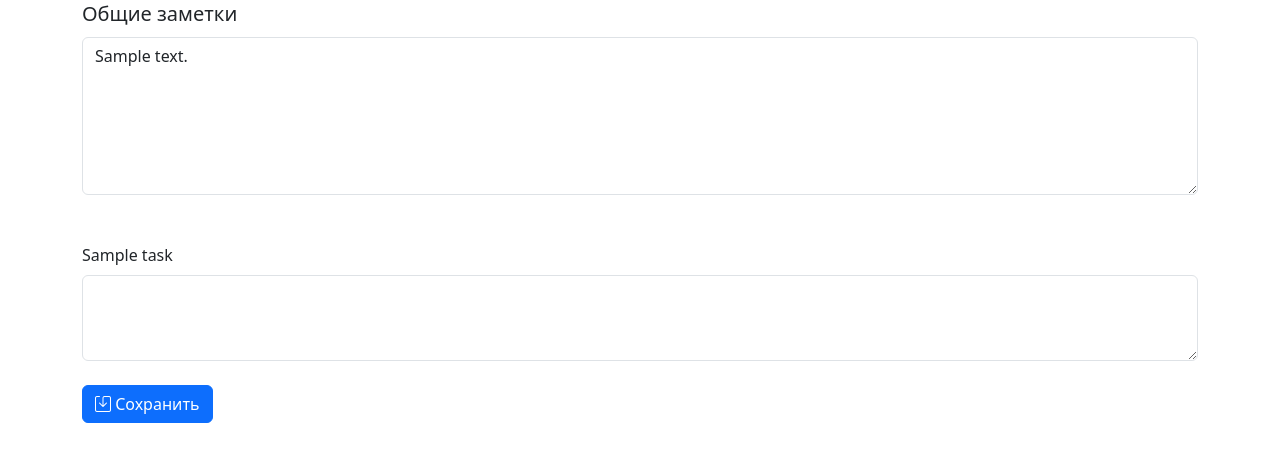
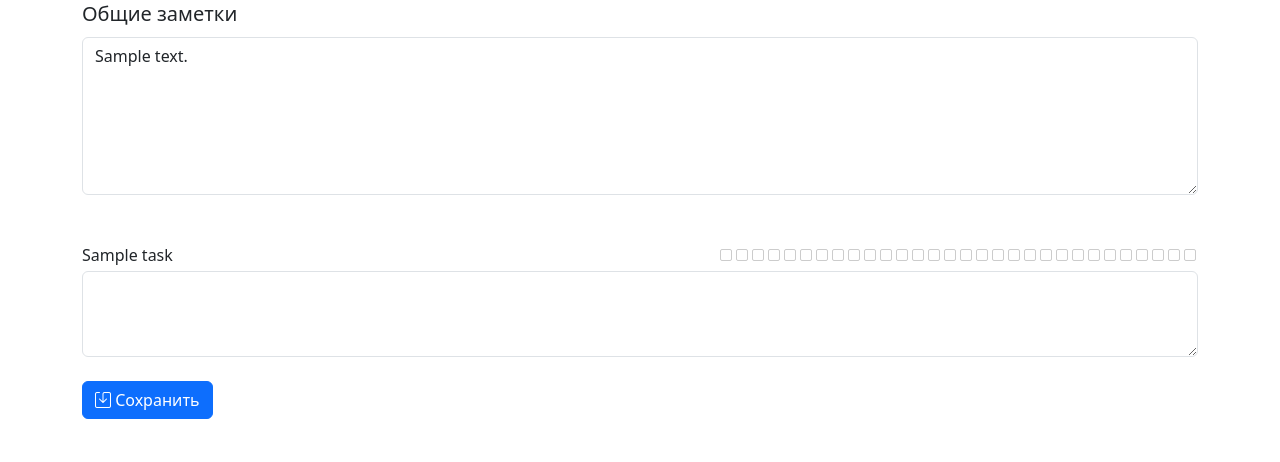
Before and after one commit to malyshev-vladimir/focus-log, a Flask app: template templates/daily.html in a window 1280 px wide. Shown: the part 150-612 px from the top of the page. Run offline with Flask 3, Linux system fonts and the light colour scheme; the template is opened without the code that fills it: most values are stand-ins (such as "Sample title", 1, 10 or a date in 2020).

Commit message:
feat: add task contribution squares
- created contribution.js with renderTaskContribution function
- added task-contribution <div> next to each task label in daily.html
- passed logs_by_date into daily.html from app.py for activity tracking
- called renderTaskContribution for each task based on logs_by_date
- added CSS styles for task-contribution container and activity squares
- aligned contribution squares next to task label using flexbox
- prepared layout for future responsive adjustment

```diff
--- a/app.py
+++ b/app.py
@@ -54,7 +54,8 @@ def daily_log():
         tasks=tasks,
         general_notes=general_notes,
         task_entries=task_entries,
-        current_date=current_date
+        current_date=current_date,
+        logs_by_date=logs_by_date
     )
 
 
--- a/templates/base.html
+++ b/templates/base.html
@@ -3,6 +3,10 @@
 <head>
     <meta charset="UTF-8">
     <title>{% block title %}Focus Log{% endblock %}</title>
+
+    <link href="https://cdn.jsdelivr.net/npm/bootstrap@5.3.3/dist/css/bootstrap.min.css" rel="stylesheet">
+    <link href="https://cdn.jsdelivr.net/npm/bootstrap-icons@1.10.5/font/bootstrap-icons.css" rel="stylesheet">
+
     <style>
         .custom-nav {
             display: flex;
@@ -20,15 +24,37 @@
         }
 
         .custom-nav a.active {
-            border: 2px solid #6c757d; /* тёмно-серая рамка */
+            border: 2px solid #6c757d;
             font-weight: bold;
         }
+
+        .task-contribution {
+            display: flex;
+            flex-wrap: wrap;
+            justify-content: flex-end;
+            gap: 2px;
+            margin-top: 0;
+            margin-left: 8px;
+        }
+
+        .square {
+            width: 12px;
+            height: 12px;
+            margin-right: 2px;
+            border: 1px solid #ccc;
+            background-color: transparent;
+            border-radius: 2px;
+        }
+
+        .square.filled {
+            background-color: #30a14e;
+            border: none;
+        }
     </style>
-    <link href="https://cdn.jsdelivr.net/npm/bootstrap@5.3.3/dist/css/bootstrap.min.css" rel="stylesheet">
-    <link href="https://cdn.jsdelivr.net/npm/bootstrap-icons@1.10.5/font/bootstrap-icons.css" rel="stylesheet">
-
+    <script src="{{ url_for('static', filename='js/contribution.js') }}"></script>
 </head>
 <body class="p-4">
+
 <nav class="custom-nav">
     <a href="/" class="{% if request.path == '/' %}active{% endif %}">Сегодня</a>
     <a href="/settings" class="{% if request.path == '/settings' %}active{% endif %}">Задачи</a>
@@ -37,5 +63,6 @@
 <div class="container">
     {% block content %}{% endblock %}
 </div>
+
 </body>
 </html>
--- a/templates/daily.html
+++ b/templates/daily.html
@@ -6,21 +6,17 @@
 <h1 class="mb-4">Ежедневник — {{ current_date }}</h1>
 
 <form method="post" action="/save_log">
-        <!-- Общее поле -->
     <div class="mb-5">
         <label for="general_notes" class="form-label fs-5">Общие заметки</label>
-            <textarea
-                    id="general_notes"
-                    name="general_notes"
-                    class="form-control"
-                    rows="6"
-            >{{ general_notes | trim }}</textarea>
+        <textarea id="general_notes" name="general_notes" class="form-control" rows="6">{{ general_notes | trim }}</textarea>
     </div>
 
-        <!-- Задачи -->
     {% for task in tasks %}
         <div class="mb-4">
-                <label class="form-label">{{ task.name }}</label>
+            <div class="d-flex justify-content-between align-items-center mb-1">
+                <label class="form-label mb-0">{{ task.name }}</label>
+                <div class="task-contribution" id="task-{{ task.created_at }}"></div>
+            </div>
             <textarea
                 name="entry_{{ task.created_at }}"
                 class="form-control"
@@ -33,4 +29,30 @@
         <i class="bi bi-save"></i> Сохранить
     </button>
 </form>
+
+<script>
+    {% set logs_by_date = logs_by_date or {} %}
+    {% for task in tasks %}
+        {% set activity_dates = [] %}
+        {% for date_key, log in logs_by_date.items() %}
+            {% if log.entries and task.created_at in log.entries %}
+                {% set _ = activity_dates.append(date_key) %}
+            {% endif %}
+        {% endfor %}
+        renderTaskContribution("{{ task.created_at }}", {{ activity_dates|tojson }});
+    {% endfor %}
+</script>
+<script>
+    window.addEventListener('resize', () => {
+        {% for task in tasks %}
+            {% set activity_dates = [] %}
+            {% for date_key, log in logs_by_date.items() %}
+                {% if log.entries and task.created_at in log.entries %}
+                    {% set _ = activity_dates.append(date_key) %}
+                {% endif %}
+            {% endfor %}
+            renderTaskContribution("{{ task.created_at }}", {{ activity_dates|tojson }});
+        {% endfor %}
+    });
+</script>
 {% endblock %}
```
Also changed, not shown: static/js/contribution.js (added, +43 -0 lines). Lines whose indentation alone changed are shown as unchanged.
